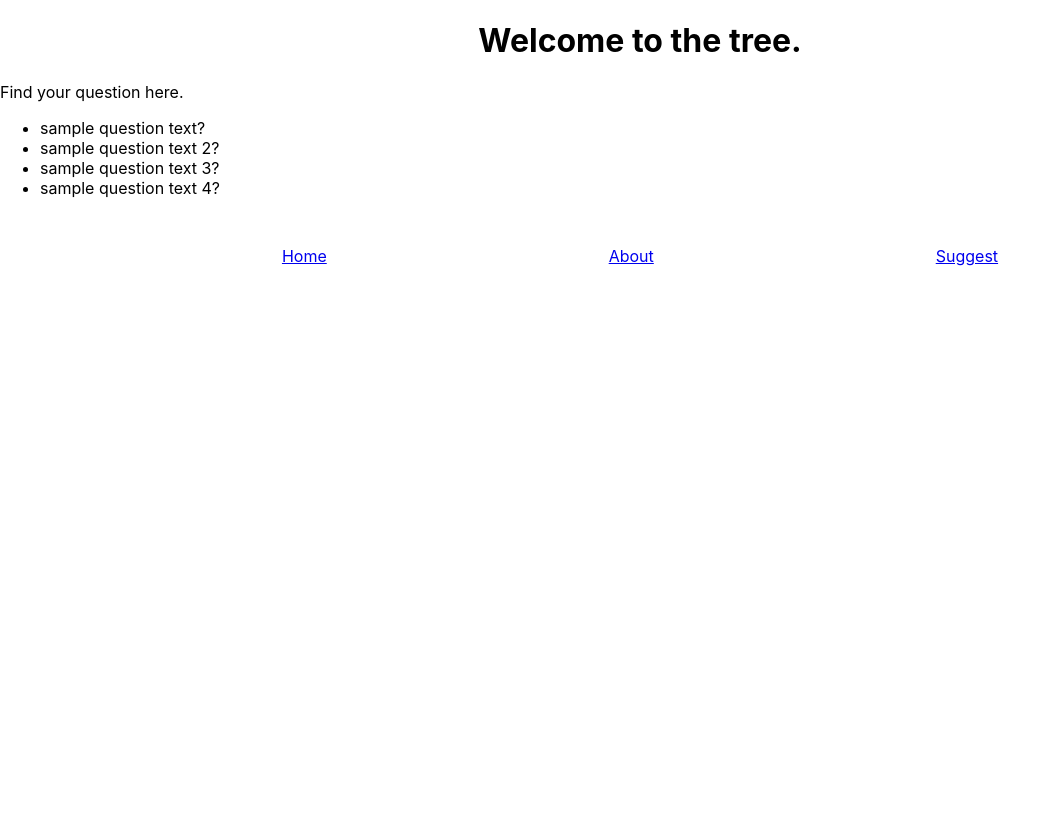
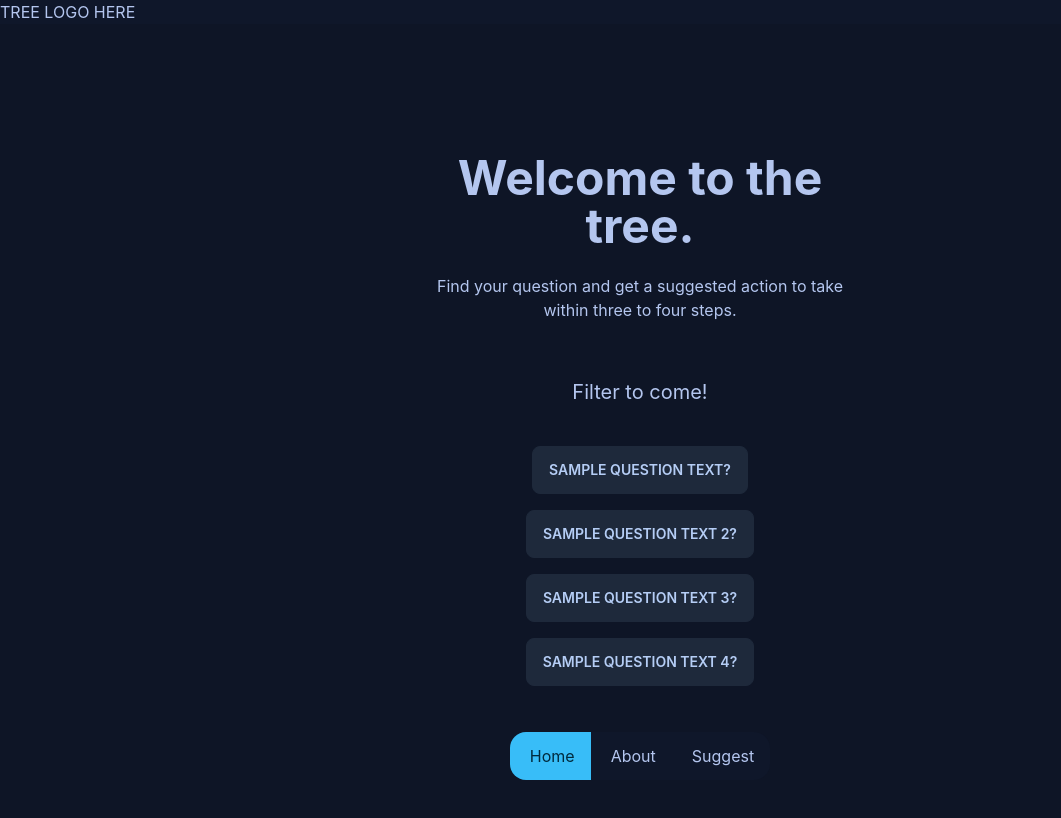
Before and after one commit to h-yung/decision-tree, a React (Create React App) app in the folder tree_front/: page / in a window 1280 px wide. Shown: the top 818 px of the page, without its empty margins (0-1061 px from the left). Built offline with nearby package versions, Linux system fonts and the light colour scheme.

Commit message:
added some styles

```diff
--- a/tree_front/package.json
+++ b/tree_front/package.json
@@ -6,6 +6,7 @@
     "@testing-library/jest-dom": "^5.16.5",
     "@testing-library/react": "^13.3.0",
     "@testing-library/user-event": "^13.5.0",
+    "daisyui": "^2.24.0",
     "eslint-config-prettier": "^8.5.0",
     "eslint-config-react-app": "^7.0.1",
     "eslint-plugin-jsx-a11y": "^6.6.1",
@@ -13,6 +14,7 @@
     "react-dom": "^18.2.0",
     "react-router-dom": "^6.3.0",
     "react-scripts": "5.0.1",
+    "tailwindcss": "^3.1.8",
     "web-vitals": "^2.1.4"
   },
   "scripts": {
--- a/tree_front/src/App.css
+++ /dev/null
@@ -1,3 +0,0 @@
-.App {
-  text-align: center;
-}
--- a/tree_front/src/App.js
+++ b/tree_front/src/App.js
@@ -5,7 +5,6 @@ import Home from './views/Home';
 import Suggest from './views/Suggest';
 import { sampleData } from './utils/sampleData';
 
-import './App.css';
 
 function App() {
 
--- a/tree_front/src/components/QFront.js
+++ b/tree_front/src/components/QFront.js
@@ -38,23 +38,20 @@ export function QFront({ activeState, question }){
     },[keyTracker])
 
     return (
-        <div
-            className="App"
-        >
-            <h3>{current}</h3>
+        <div className="App">
+            <div className="hero min-h-screen bg-base-200">
+                <div className="text-center">
+                        <h3 className="text-2xl font-bold">{current}</h3>
+                        {/* need to show the following conditionally/disable */}
 
-            {/* need to show the following conditionally/disable */}
+                    {/* <div className="max-w-md"> */}
+
                     { ! skip ? (
-                <fieldset>
-                <legend
-                    className="choice"
-                    htmlFor="choices"
-                >
-                    Choose one
-                </legend>
+                        <>
+                            <fieldset className="my-20">
                                 <button
                                     type="button"
-                        className="primary"
+                                    className="btn btn-primary btn-lg m-2"
                                     id="Y"
                                     onClick={e=>updateCurrent(e)}
                                 >
@@ -62,24 +59,42 @@ export function QFront({ activeState, question }){
                                 </button>
                                 <button
                                     type="button"
-                        className="primary"
+                                    className="btn btn-primary btn-lg m-2"
                                     id="N"
                                     onClick={e=>updateCurrent(e)}
                                 >
                                     No
                                 </button>
                             </fieldset>
-            ) : (
-                <p>You have your answer!</p>
-            )}
-
-
                             <button
                                 type="button"
+                                class="btn btn-accent btn-outline"
                                 onClick={e=>resetReturn(e)}
                             >
                                 Go to another question
                             </button>
+                        </>
+
+                ) : (
+                    <>
+                    <p className="text-2xl m-8">You have your answer!</p>
+                    <button
+                        type="button"
+                        class="btn btn-accent btn-outline"
+                        onClick={e=>resetReturn(e)}
+                    >
+                        Go to another question
+                    </button>
+                    </>
+
+                )}
+                    {/* </div> */}
+
+                </div>
+            </div>
+            <div className="flex items-center">
+
+            </div>
         </div>
     )
 }
--- a/tree_front/src/index.css
+++ b/tree_front/src/index.css
@@ -1,3 +1,7 @@
+@tailwind base;
+@tailwind components;
+@tailwind utilities;
+
 body {
 	margin: 0;
 	font-family: -apple-system, BlinkMacSystemFont, 'Segoe UI', 'Roboto', 'Oxygen',
--- a/tree_front/src/views/Home.js
+++ b/tree_front/src/views/Home.js
@@ -17,19 +17,32 @@ export default function Home({qList}){
         <div>
             {!active ? (
                 <>
-                    <p>Find your question here.</p>
-                    <ul>
+                    <header className="hero min-h-screen bg-base-200">
+                        <div className="hero-content text-center">
+                            <div class="max-w-md">
+                                <h1 className="text-5xl font-bold">Welcome to the tree.</h1>
+                                <p className="py-6">Find your question and get a suggested action to take within three to four steps.</p>
+                                <p className="text-xl my-8">Filter to come!</p>
+                                <ul className="btn-group btn-group-vertical">
                                     { qList.map(q => (
                                         <li
                                             key={q.id}
+                                            className="clickable"
+                                        >
+                                            <button
                                                 id={q.id}
-                                className="clickable"
+                                                className="btn my-2"
                                                 onClick={e => activateQuestion(e)}
                                             >
                                                 {q.question}
+                                            </button>
                                         </li>
                                     )) }
                                 </ul>
+                            </div>
+                        </div>
+                    </header>
+
                 </>
             ) : (
                 <>
--- a/tree_front/src/views/Layout.css
+++ b/tree_front/src/views/Layout.css
@@ -9,14 +9,6 @@
 	font-weight: bold;
 }
 
-.choice {
-  display: flex;
-  flex-direction: column;
-  justify-content: center;
-  padding: 1rem;
-  margin-bottom: 3rem;
-}
-
 .primary {
 	font-size: 2rem;
 	margin: 0.2rem;
--- a/tree_front/src/views/Layout.js
+++ b/tree_front/src/views/Layout.js
@@ -4,23 +4,31 @@ import './Layout.css';
 export default function Layout(){
 
     return (
-        <div className="Layout">
-			<header className="App Layout-header">
-				<h1>Welcome to the tree.</h1>
+        <div className="Layout " data-theme="night">
+			<header>
+				<p>TREE LOGO HERE</p>
 			</header>
-			<main className="Layout-main">
+			<main className="Layout-main min-h-screen">
 				<Outlet />
 			</main>
-			<nav className="Nav">
+			<nav className="Nav sticky bottom-5">
+				<ul className="menu menu-horizontal bg-base-100 rounded-box">
+					<li className="hover-bordered">
 						<NavLink to="/" className="Nav-link">
 							Home
 						</NavLink>
+					</li>
+					<li className="hover-bordered">
 						<NavLink to="/about" className="Nav-link">
 							About
 						</NavLink>
+					</li>
+					<li className="hover-bordered">
 						<NavLink to="/suggest" className="Nav-link">
 							Suggest
 						</NavLink>
+					</li>
+				</ul>
 			</nav>
 		</div>
     )
--- a/tree_front/src/views/Suggest.js
+++ b/tree_front/src/views/Suggest.js
@@ -1,6 +1,27 @@
 
 export default function Suggest(){
     return (
-        <p>Send a suggestion or feedback.</p>
+        <>
+            <div className="hero min-h-screen bg-base-200">
+                <div className="hero-content flex-col lg:flex-row">
+                    <img src="https://cdn2.thecatapi.com/images/23UtKZntN.jpg" className="max-w-sm rounded-lg shadow-2xl" />
+                    <div>
+                        <h1 className="text-5xl font-bold">Share a suggestion or feedback.</h1>
+                        <form className="form-control w-full max-w-xs my-8">
+                            <label className="label" htmlFor="suggestQ">
+                                <span className="label-text">What question should be added here?</span>
+                            </label>
+                            <input type="text" id="suggestQ" placeholder="Type here" className="input input-bordered w-full max-w-xs" />
+                            {/* <label className="label">
+                                <span className="label-text-alt">Alt label</span>
+                                <span className="label-text-alt">Alt label</span>
+                            </label> */}
+                        </form>
+                    </div>
+                </div>
+            </div>
+        </>
+
+
     )
 }
--- /dev/null
+++ b/tree_front/tailwind.config.js
@@ -0,0 +1,8 @@
+/** @type {import('tailwindcss').Config} */
+module.exports = {
+  content: ["./src/**/*.{html,js}"], //what abt tsx later?
+  theme: {
+    extend: {},
+  },
+  plugins: [require("daisyui")],
+}
```
Also changed, not shown: 1 other file (tests, documents, lock files or other folders). Lines whose indentation alone changed are shown as unchanged.
